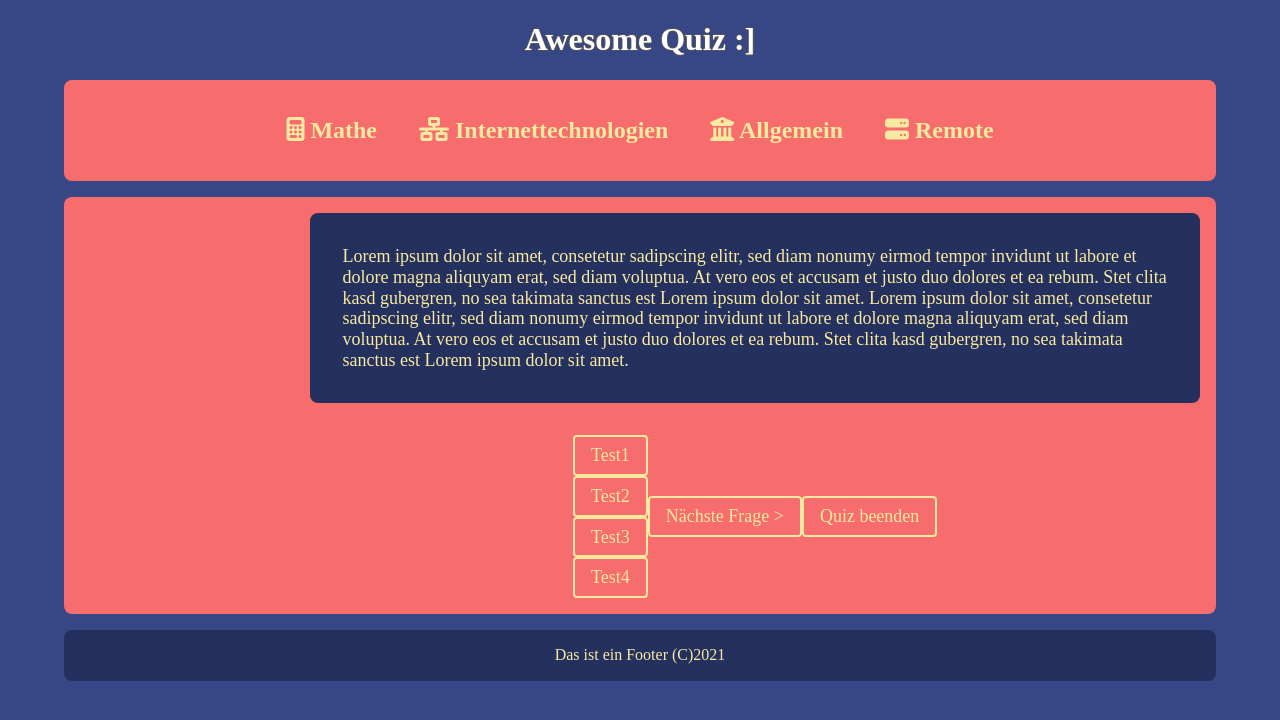
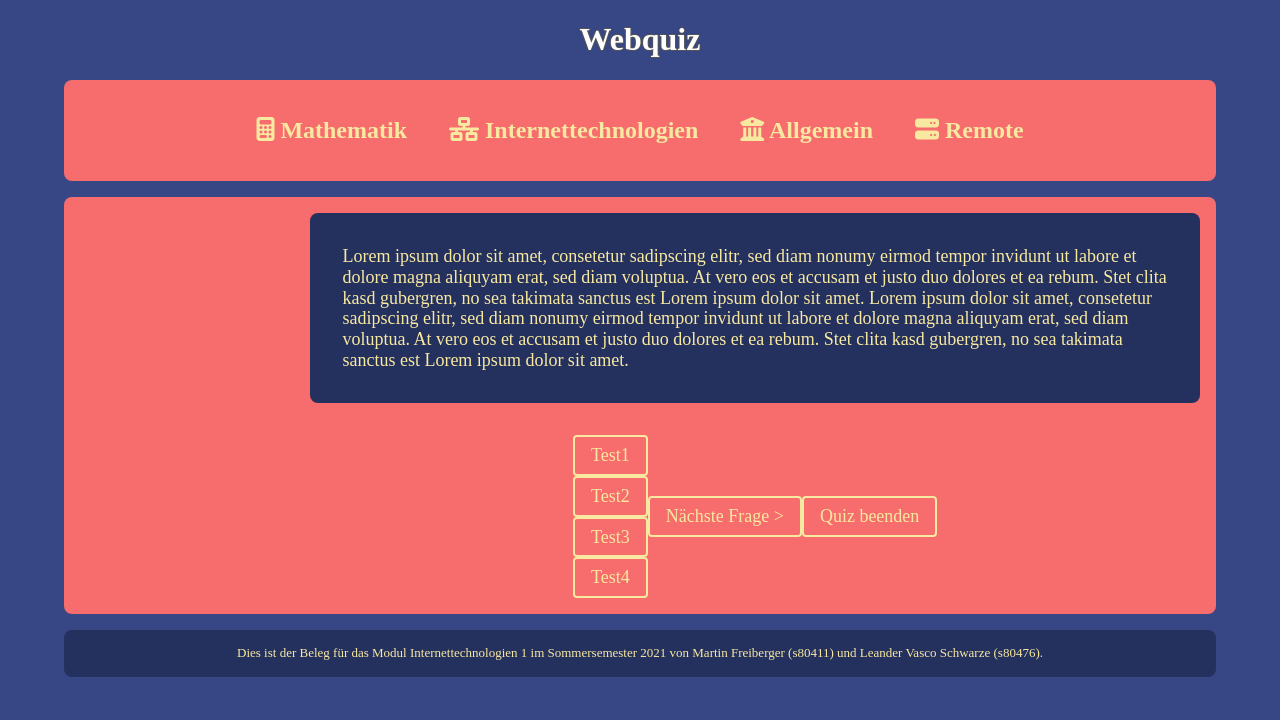
Before and after one commit to eshadepunkt/BelegInternetTechnologien, a website built with Parcel: page index.html in a window 1280 px wide. Built offline with nearby package versions, Linux system fonts and the light colour scheme.

Commit message:
cleaned up project

```diff
--- a/css/main.css
+++ b/css/main.css
@@ -227,9 +227,11 @@ footer {
   align-items: center;
   justify-content: center;
   color: #F8E9A1;
-  width: 100%;
+  width: 90%;
   display: flex;
   border-radius: 0.5rem;
+
+  font-size: small;
 }
 
 
--- a/index.html
+++ b/index.html
@@ -4,7 +4,7 @@
 <head>
   <meta charset="utf-8">
   <title>Webquiz</title>
-  <meta name="description" content="">
+  <meta name="description" content="Beleg für das Modul Internettechnologien 1">
   <meta name="viewport" content="width=device-width, initial-scale=1">
 
   <meta property="og:title" content="">
@@ -18,8 +18,8 @@
 
   <link rel="stylesheet" href="css/normalize.css">
   <link rel="stylesheet" href="css/main.css">
+
   <!-- Google Fonts -->
-
   <link rel="stylesheet"
         href="https://fonts.googleapis.com/css?family=Newsreader">
   <script src="https://kit.fontawesome.com/70d2df2807.js" crossorigin="anonymous"></script>
@@ -41,13 +41,13 @@
 
 <body>
   <header class="title">
-    <h1>Awesome Quiz :]</h1>
+    <h1>Webquiz</h1>
   </header>
 
   <main class="flex-container">
     <div class="menu" id="taskSelection">
       <nav>
-        <ul id="teil-mathe"><i class="fas fa-calculator"></i> Mathe</ul>
+        <ul id="teil-mathe"><i class="fas fa-calculator"></i> Mathematik</ul>
         <ul id="teil-internettechnologien"><i class="fas fa-network-wired"></i> Internettechnologien</ul>
         <ul id="teil-allgemein"><i class="fas fa-university"></i> Allgemein</ul>
         <ul id="server"><i class="fas fa-server"></i> Remote</ul>
@@ -88,7 +88,7 @@
       </section>
     </article>
     <footer>
-      Das ist ein Footer (C)2021
+      Dies ist der Beleg für das Modul Internettechnologien 1 im Sommersemester 2021 von Martin Freiberger (s80411) und Leander Vasco Schwarze (s80476).
     </footer>
 
   </main>
@@ -99,6 +99,7 @@
 
   <script src="js/vendor/modernizr-3.11.2.min.js"></script>
   <script src="js/plugins.js"></script>
+
   <script src="js/main.js"></script>
   <script src="js/Model/Model.js"></script>
   <script src="js/View/View.js"></script>
```
Also changed, not shown: 1 other file.
